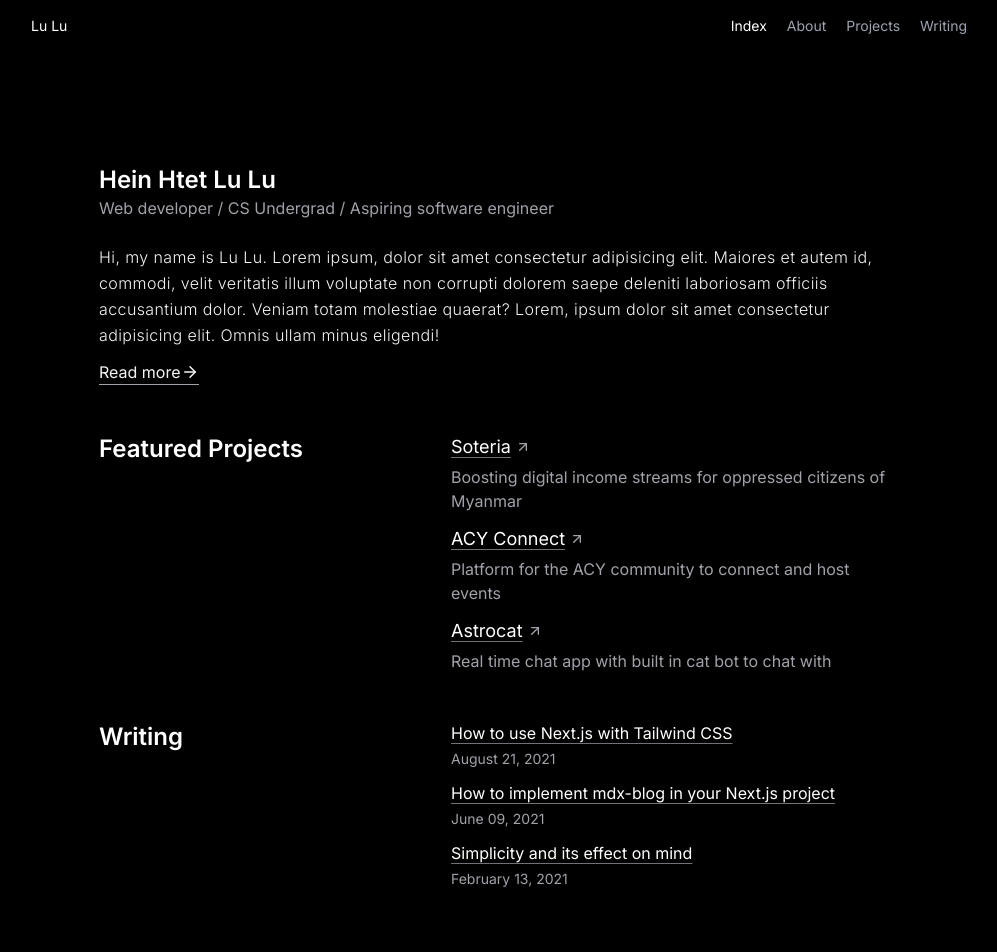
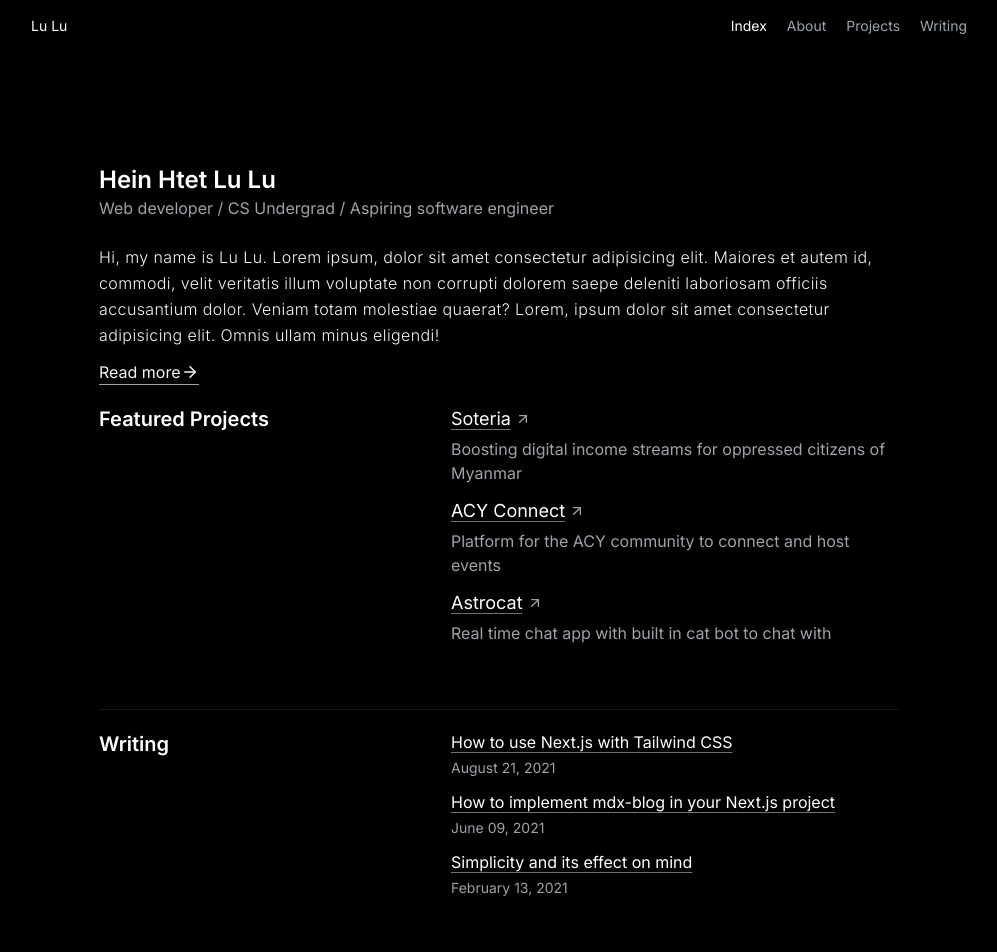
Before and after one commit to JstVex/portfolio, a Next.js app: page / in a window 1280 px wide. Shown: the top 952 px of the page, without its empty margins (141-1138 px from the left). Built offline with nearby package versions, Linux system fonts and the light colour scheme.

Commit message:
Create reusable component for each section and add border

```diff
--- a/components/Home/Featured.tsx
+++ b/components/Home/Featured.tsx
@@ -1,4 +1,5 @@
-import { ArrowUpRight, Dot } from "lucide-react";
+import { ArrowUpRight } from "lucide-react";
+import Section from "../Layouts/Section";
 
 const featured = [
     {
@@ -20,11 +21,7 @@ const featured = [
 
 const Featured = () => {
     return (
-        <section className="my-12 md:flex md:justify-between md:items-start">
-            <h2 className="text-2xl font-semibold my-3 md:my-0">
-                Featured Projects
-            </h2>
-            <ul className="flex flex-col space-y-3 md:w-divider">
+        <Section title="Featured Projects">
             {featured.map((project) => (
                 <li key={project.name} className="flex flex-col space-y-1">
                     <a href={project.link} className="flex items-center space-x-1">
@@ -38,8 +35,7 @@ const Featured = () => {
                     </p>
                 </li>
             ))}
-            </ul>
-        </section>
+        </Section>
     );
 }
 
--- a/components/Home/Writing.tsx
+++ b/components/Home/Writing.tsx
@@ -1,4 +1,5 @@
 import Link from "next/link";
+import Section from "../Layouts/Section";
 
 const writing = [
     {
@@ -20,11 +21,7 @@ const writing = [
 
 const Writing = () => {
     return (
-        <section className="my-12 md:flex md:justify-between md:items-start">
-            <h2 className="text-2xl font-semibold my-3 md:my-0">
-                Writing
-            </h2>
-            <ul className="flex flex-col space-y-3 w-divider">
+        <Section title="Writing">
             {writing.map((post) => (
                 <li key={post.title} className="flex flex-col space-y-1">
                     <Link href={post.href} className="underline underline-offset-4 decoration-zinc-500">
@@ -34,10 +31,8 @@ const Writing = () => {
                         {post.date}
                     </div>
                 </li>
-                ))
-                }
-            </ul >
-        </section >
+            ))}
+        </Section >
     );
 }
 
--- /dev/null
+++ b/components/Layouts/Section.tsx
@@ -0,0 +1,19 @@
+interface SectionProps {
+    title: string;
+    children: React.ReactNode
+}
+
+const Section: React.FC<SectionProps> = ({ title, children }) => {
+    return (
+        <section className="mt-5 pb-16 border-b border-zinc-900 md:flex md:justify-between md:items-start">
+            <h2 className="text-xl font-semibold my-3 md:my-0">
+                {title}
+            </h2>
+            <ul className="flex flex-col space-y-3 md:w-divider">
+                {children}
+            </ul>
+        </section>
+    );
+}
+
+export default Section;
```
Lines whose indentation alone changed are shown as unchanged.
